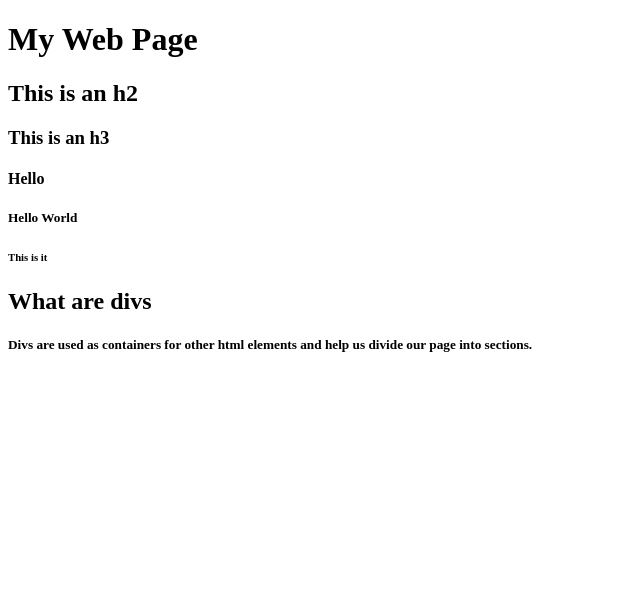
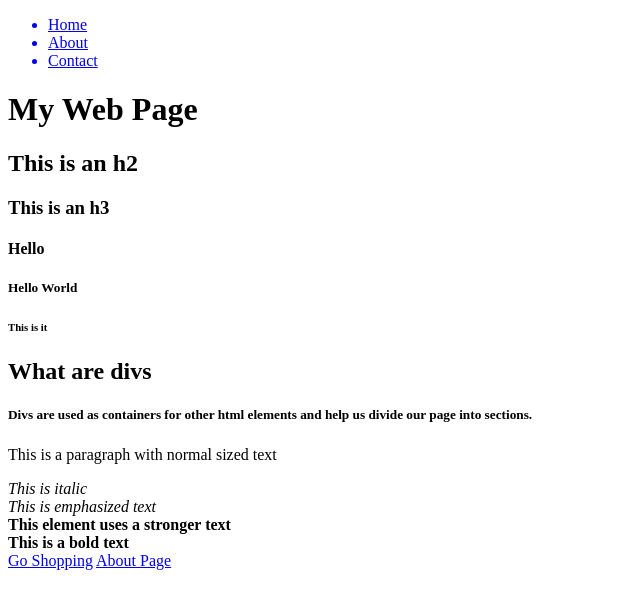
Before and after one commit to harshjot/html5, a plain HTML site: page index.html in a window 1280 px wide. Shown: the whole page, without its empty margins (0-640 px from the left). Drawn offline with Linux system fonts and the light colour scheme.

Commit message:
added html pages, starting with images

```diff
--- a/index.html
+++ b/index.html
@@ -7,6 +7,17 @@
     <link rel="stylesheet" href="">
 </head>
 <body>
+    <header>
+        <nav>
+            <ul>
+                <a href="index.html"><li>Home</li></a>
+                <a href="about.html"><li>About</li></a>
+                <a href="contact.html"><li>Contact</li></a>
+            </ul>
+        </nav>
+    </header>
+
+
     <h1>My Web Page</h1>
     <h2>This is an h2</h2>
     <h3>This is an h3</h3>
@@ -16,7 +27,16 @@
 
     <div>
         <h2>What are divs</h2>
-        <h5>Divs are used as containers for other html elements and help us divide our page into sections.</h5>
+         <h5>Divs are used as containers for other html elements and help us divide our page into sections.</h5>
+         <section>
+             <p>This is a paragraph with normal sized text</p>
+             <i>This is italic</i><br>
+             <em>This is emphasized text</em><br>
+             <strong>This element uses a stronger text</strong><br>
+             <b>This is a bold text</b><br>
+         </section>
+         <a href="https://amazon.com">Go Shopping</a>
+         <a href="about.html">About Page</a>
     </div>
 </body>
 </html>
```
Also changed, not shown: about.html (added, +22 -0 lines), contact.html (added, +21 -0 lines), download.jpeg (added).
